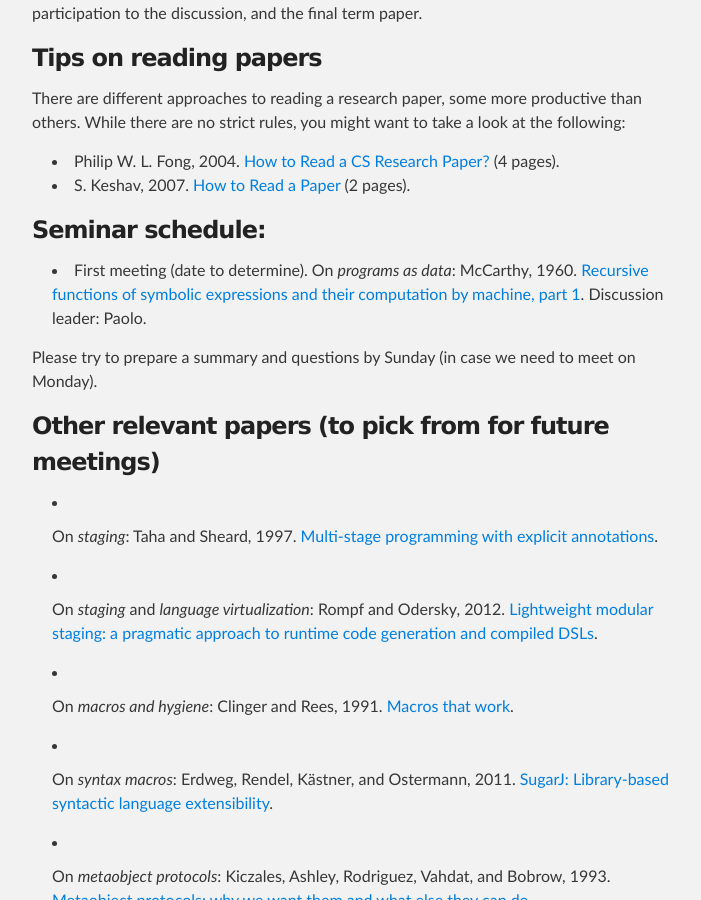
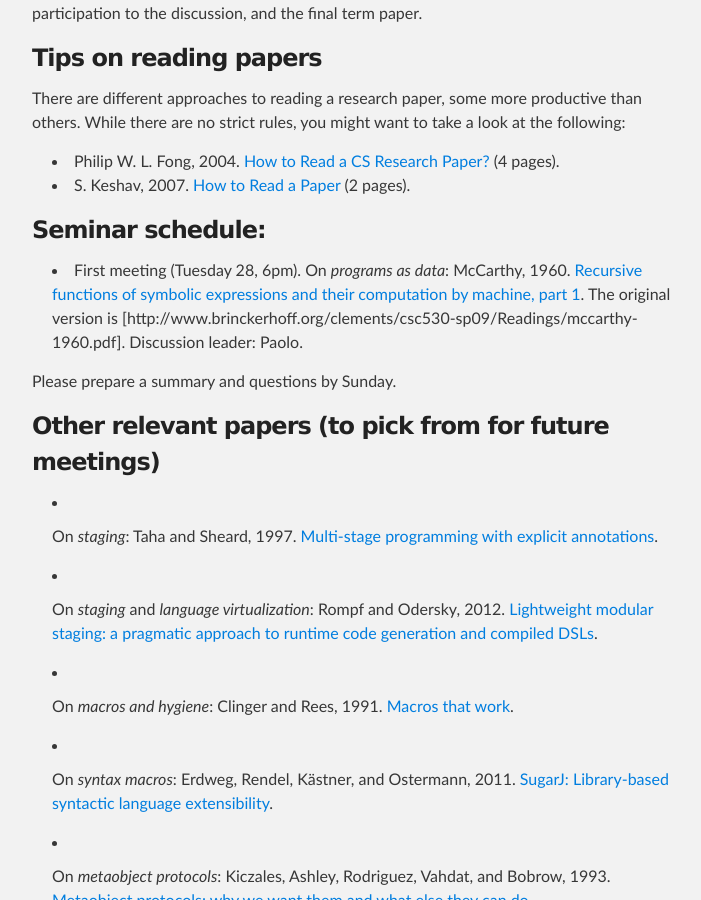
Before and after one commit to ps-mr/ps-mr.github.io, a Jekyll site: the page built from ws14-metaprogramming.md, in a window 1280 px wide and 900 px high, scrolled down 1601 px. Shown: the whole window, without its empty margins (288-989 px from the left). Built offline with Jekyll 4.4.1, drawn with Linux system fonts in a browser that asks for light colours.

Commit message:
Update schedule

```diff
--- a/ws14-metaprogramming.md
+++ b/ws14-metaprogramming.md
@@ -54,10 +54,10 @@ There are different approaches to reading a research paper, some more productive
 
 ### Seminar schedule:
 
-* First meeting (date to determine). On *programs as data*: McCarthy, 1960. [Recursive functions of symbolic expressions and their computation by machine, part 1](http://cs.cmu.edu/~crary/819-f09/McCarthy60.pdf).
+* First meeting (Tuesday 28, 6pm). On *programs as data*: McCarthy, 1960. [Recursive functions of symbolic expressions and their computation by machine, part 1](http://cs.cmu.edu/~crary/819-f09/McCarthy60.pdf). The original version is [http://www.brinckerhoff.org/clements/csc530-sp09/Readings/mccarthy-1960.pdf].
 Discussion leader: Paolo.
 
-Please try to prepare a summary and questions by Sunday (in case we need to meet on Monday).
+Please prepare a summary and questions by Sunday.
 
 ### Other relevant papers (to pick from for future meetings)
 
```
